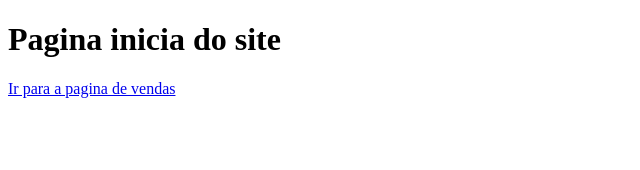
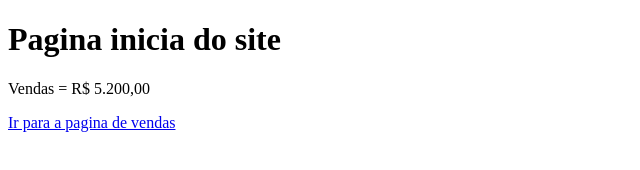
Before and after one commit to renatdoug/aualGitHubcomNelio, a plain HTML site: page index.html in a window 1280 px wide. Shown: the whole page, without its empty margins (0-640 px from the left). Drawn offline with Linux system fonts and the light colour scheme.

Commit message:
Acrescentado valor das vendas

```diff
--- a/index.html
+++ b/index.html
@@ -10,6 +10,7 @@
 
 <body>
     <h1>Pagina inicia do site</h1>
+    <p>Vendas = R$ 5.200,00</p>
     <a href="vendas.html">Ir para a pagina de vendas</a>
 </body>
 
```
